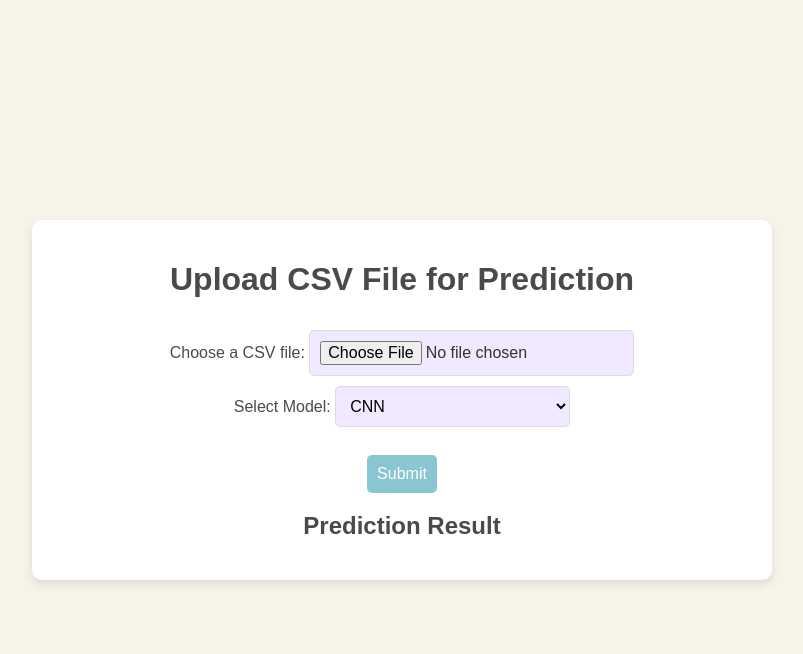
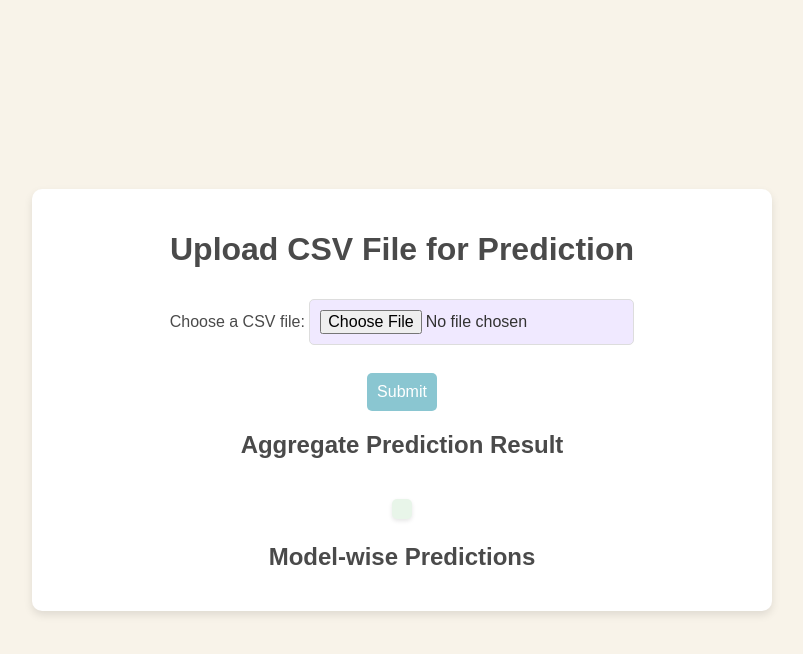
Before and after one commit to BeakedMan/Fall_Detection, a Flask app: page / in a window 1280 px wide. Shown: the top 654 px of the page, without its empty margins (238-1041 px from the left). Run offline with Flask 3, Linux system fonts and the light colour scheme.

Commit message:
Added aggregate model predictions with model names

```diff
--- a/app.py
+++ b/app.py
@@ -1,22 +1,21 @@
 from flask import Flask, request, jsonify, render_template
 import pandas as pd
 import numpy as np
-
 import os
-os.environ['TF_ENABLE_ONEDNN_OPTS'] = '0'
-os.environ["TF_CPP_MIN_LOG_LEVEL"] = "2"  # Suppress TensorFlow warnings
-
-
 import tensorflow as tf
 from werkzeug.utils import secure_filename
-from sklearn.preprocessing import StandardScaler, LabelEncoder
-from imblearn.over_sampling import SMOTE
-from sklearn.model_selection import train_test_split
+from sklearn.preprocessing import StandardScaler
+import joblib
+from collections import Counter
+
+# Suppress TensorFlow Warnings
+os.environ["TF_ENABLE_ONEDNN_OPTS"] = "0"
+os.environ["TF_CPP_MIN_LOG_LEVEL"] = "2"
 
 app = Flask(__name__)
-UPLOAD_FOLDER = 'uploads'
-WEIGHTS_FOLDER = 'weights'
-app.config['UPLOAD_FOLDER'] = UPLOAD_FOLDER
+UPLOAD_FOLDER = "uploads"
+WEIGHTS_FOLDER = "weights"
+app.config["UPLOAD_FOLDER"] = UPLOAD_FOLDER
 
 # Ensure necessary directories exist
 if not os.path.exists(UPLOAD_FOLDER):
@@ -36,12 +35,7 @@ model_paths = {
     "svm": os.path.join(WEIGHTS_FOLDER, "svm_80_20.pkl"),
     "gru": os.path.join(WEIGHTS_FOLDER, "best_gru_model_70_30.h5"),
     "xgboost": os.path.join(WEIGHTS_FOLDER, "best_xgboost_model_80_20.pkl"),
-    "lightgbm": os.path.join(WEIGHTS_FOLDER, "lightgbm_model_80_20.pkl")
-}
-
-custom_objects = {
-    "accuracy": tf.keras.metrics.Accuracy(),
-    "categorical_crossentropy": tf.keras.losses.CategoricalCrossentropy()
+    "lightgbm": os.path.join(WEIGHTS_FOLDER, "lightgbm_model_80_20.pkl"),
 }
 
 # Load deep learning models
@@ -51,98 +45,134 @@ for model_name, path in model_paths.items():
         deep_learning_models[model_name] = tf.keras.models.load_model(path, compile=False)
 
 # Load machine learning models
-import joblib
 ml_models = {}
 for model_name, path in model_paths.items():
     if path.endswith(".pkl") and os.path.exists(path):
         ml_models[model_name] = joblib.load(path)
 
+# Class label mapping
+label_mapping = {
+    0: "Fall",
+    1: "LFall",
+    2: "Light",
+    3: "RFall",
+    4: "Sit",
+    5: "Step",
+    6: "Walk",
+}
+
 # Data preprocessing function
 def preprocess_csv(file_path):
-    df = pd.read_csv(file_path)  # Skip the first row (column names)
+    try:
+        df = pd.read_csv(file_path)
 
-    print(df)
+        # Debug: Print raw CSV data
+        print("✅ CSV File Loaded Successfully:\n", df.head())
 
-    # Ensure the CSV contains exactly 400 rows per instance
-    if df.shape[0] % 400 != 0 or df.shape[1] < 6:
+        if df.shape[0] % 400 != 0 or df.shape[1] < 6:
+            print("⚠️ Invalid CSV Format: Incorrect row count or missing columns.")
+            return None
+
+        # Keep only first 6 columns (sensor data)
+        data = df.iloc[:, :6].to_numpy().reshape(-1, 400, 6)
+
+        print("✅ Processed Data Shape:", data.shape)
+        return data
+
+    except Exception as e:
+        print("❌ CSV Processing Error:", str(e))
         return None
 
-    # Reshape the data to (-1, 400, 6) since each instance has 400 entries
-    data = df.iloc[:, :6].to_numpy().reshape(-1, 400, 6)
-
-    # Apply StandardScaler normalization
-    #scaler = StandardScaler()
-    #data = scaler.fit_transform(data.reshape(-1, 400 * 6)).reshape(-1, 400, 6)
-    print("Processed Data for Model:\n", data)
-    return data
-
-# Prediction function
+# Prediction function for individual models
 def predict_from_model(data, model_name):
     if model_name in deep_learning_models:
         model = deep_learning_models[model_name]
         predictions = model.predict(data)
         predicted_class = np.argmax(predictions, axis=1)[0]
         confidence = np.max(predictions, axis=1)[0]
-        print(predictions)
     elif model_name in ml_models:
         model = ml_models[model_name]
         if hasattr(model, "predict_proba"):
             predictions = model.predict_proba(data.reshape(data.shape[0], -1))
             predicted_class = np.argmax(predictions, axis=1)[0]
             confidence = np.max(predictions, axis=1)[0]
-            print(predictions)
         else:
             predictions = model.decision_function(data.reshape(data.shape[0], -1))
             predicted_class = np.argmax(predictions, axis=1)[0]
-            confidence = np.abs(predictions).max()  # Approximate confidence
-            print(predictions)
+            confidence = np.abs(predictions).max()
     else:
         return None
 
-    # Mapping class labels to names
-    label_mapping = {
-        0: "Fall",
-        1: "LFall",
-        2: "Light",
-        3: "RFall",
-        4: "Sit",
-        5: "Step",
-        6: "Walk"
+    return {
+        "class": label_mapping.get(predicted_class, "Unknown"),
+        "confidence": round(float(confidence), 2),
     }
-    return {"class": label_mapping.get(predicted_class, "Unknown"), "confidence": round(float(confidence), 2)}
 
-@app.route('/')
+# Aggregate predictions from all models
+def aggregate_predictions(data):
+    model_results = []
+
+    for model_name, model in {**deep_learning_models, **ml_models}.items():
+        if model_name in deep_learning_models:
+            predictions = model.predict(data)
+            predicted_class = np.argmax(predictions, axis=1)[0]
+            confidence = np.max(predictions, axis=1)[0]
+        elif model_name in ml_models:
+            if hasattr(model, "predict_proba"):
+                predictions = model.predict_proba(data.reshape(data.shape[0], -1))
+                predicted_class = np.argmax(predictions, axis=1)[0]
+                confidence = np.max(predictions, axis=1)[0]
+            else:
+                predictions = model.decision_function(data.reshape(data.shape[0], -1))
+                predicted_class = np.argmax(predictions, axis=1)[0]
+                confidence = np.abs(predictions).max()
+
+        model_results.append({
+            "model": model_name.upper(),  # Display model name in uppercase
+            "prediction": label_mapping.get(predicted_class, "Unknown"),
+            "confidence": round(float(confidence), 2)
+        })
+
+    # Compute final majority decision
+    majority_label = Counter([result["prediction"] for result in model_results]).most_common(1)[0][0]
+    avg_confidence = np.mean([result["confidence"] for result in model_results])
+
+    return {
+        "final_prediction": majority_label,
+        "confidence": round(float(avg_confidence), 2),
+        "model_results": model_results
+    }
+
+
+@app.route("/")
 def index():
-    return render_template('index.html')
+    return render_template("index.html")
 
-@app.route('/predict', methods=['POST'])
+@app.route("/predict", methods=["POST"])
 def predict():
-    if 'file' not in request.files:
+    if "file" not in request.files:
         return jsonify({"error": "No file provided"}), 400
 
-    file = request.files['file']
-    model = request.form.get("model")
+    file = request.files["file"]
 
-    if file.filename == '':
+    if file.filename == "":
         return jsonify({"error": "No selected file"}), 400
 
-    if not file.filename.endswith('.csv'):
+    if not file.filename.endswith(".csv"):
         return jsonify({"error": "Only CSV files are allowed"}), 400
 
-    file_path = os.path.join(app.config['UPLOAD_FOLDER'], secure_filename(file.filename))
+    file_path = os.path.join(app.config["UPLOAD_FOLDER"], secure_filename(file.filename))
     file.save(file_path)
 
     # Process CSV
     data = preprocess_csv(file_path)
-
     if data is None:
         return jsonify({"error": "Invalid CSV format. Ensure 400 rows per sample and 6 columns."}), 400
 
-    prediction = predict_from_model(data, model)
-    if prediction is None:
-        return jsonify({"error": "Model not found"}), 400
+    # Aggregate predictions from all models
+    aggregated_result = aggregate_predictions(data)
 
-    return jsonify({"result": prediction})
+    return jsonify({"result": aggregated_result})
 
-if __name__ == '__main__':
+if __name__ == "__main__":
     app.run(debug=True)
--- a/static/css/styles.css
+++ b/static/css/styles.css
@@ -34,7 +34,7 @@ form label {
     color: #4a4a4a;
 }
 
-input[type="file"], select, button {
+input[type="file"], button {
     margin-top: 10px;
     font-size: 1rem;
     padding: 10px;
@@ -60,4 +60,27 @@ button:hover {
 #resultdiv {
     font-size: 1rem;
     color: #4a4a4a;
+    background-color: #e8f5e9;
+    padding: 10px;
+    border-radius: 5px;
+    box-shadow: 0px 2px 4px rgba(0, 0, 0, 0.1);
+    display: inline-block;
+    margin-top: 20px;
 }
+
+/* Model-wise Predictions List */
+#modelPredictions {
+    list-style: none;
+    padding: 0;
+    margin-top: 10px;
+    text-align: left;
+}
+
+#modelPredictions li {
+    background-color: #f9d5e5;
+    color: #333;
+    padding: 5px 10px;
+    border-radius: 5px;
+    margin: 5px 0;
+    box-shadow: 0px 2px 4px rgba(0, 0, 0, 0.1);
+}
--- a/templates/index.html
+++ b/templates/index.html
@@ -12,28 +12,16 @@
         <form id="uploadForm" enctype="multipart/form-data" onsubmit="event.preventDefault(); uploadCSV();">
             <label for="file">Choose a CSV file:</label>
             <input type="file" id="file" name="file" accept=".csv">
-            <br>
-
-            <label for="model">Select Model:</label>
-            <select id="model" name="model">
-                <option value="cnn">CNN</option>
-                <option value="cnn_lstm">CNN + LSTM</option>
-                <option value="lstm">LSTM</option>
-                <option value="rnn">RNN</option>
-                <option value="gradient_boosting">Gradient Boosting</option>
-                <option value="random_forest">Random Forest</option>
-                <option value="svm">SVM</option>
-                <option value="gru">Gated Recurrent Unit</option>
-                <option value="xgboost">Extreme Gradient Boosting</option>
-                <option value="lightgbm">LightGBM</option>
-            </select>
             <br><br>
 
             <button type="submit">Submit</button>
         </form>
 
-        <h2>Prediction Result</h2>
+        <h2>Aggregate Prediction Result</h2>
         <div id="resultdiv"></div>
+
+        <h2>Model-wise Predictions</h2>
+        <ul id="modelPredictions"></ul>
     </div>
 
     <script>
@@ -53,10 +41,24 @@
             .then(response => response.json())
             .then(data => {
                 const resultDiv = document.getElementById('resultdiv');
+                const modelPredictions = document.getElementById('modelPredictions');
 
                 if (data.result) {
-                    resultDiv.innerHTML = `<p>Predicted Class: ${data.result.class}</p>
-                                           <p>Confidence: ${data.result.confidence.toFixed(2)}</p>`;
+                    // Display final aggregated prediction
+                    resultDiv.innerHTML = `<p><strong>Final Prediction:</strong> ${data.result.final_prediction}</p>
+                                           <p><strong>Confidence:</strong> ${data.result.confidence.toFixed(2)}</p>`;
+
+                    // Display model-wise predictions
+                    modelPredictions.innerHTML = "<h3>Breakdown by Model:</h3>";
+                    data.result.model_results.forEach(modelData => {
+                        modelPredictions.innerHTML += `
+                            <li>
+                                <strong>${modelData.model}:</strong>
+                                ${modelData.prediction}
+                                (Confidence: ${modelData.confidence.toFixed(2)})
+                            </li>`;
+                    });
+
                 } else {
                     resultDiv.innerHTML = "<p style='color: red;'>Error processing the file.</p>";
                 }
@@ -67,5 +69,6 @@
             });
         }
     </script>
+
 </body>
 </html>
```
